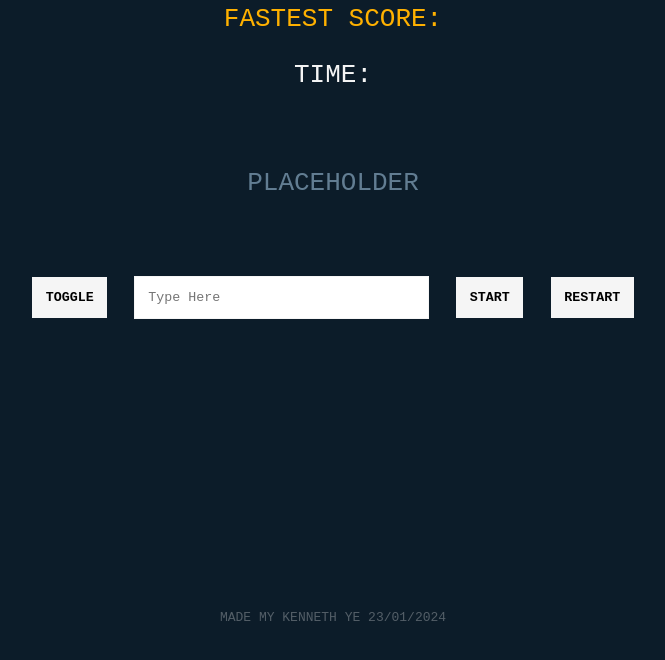
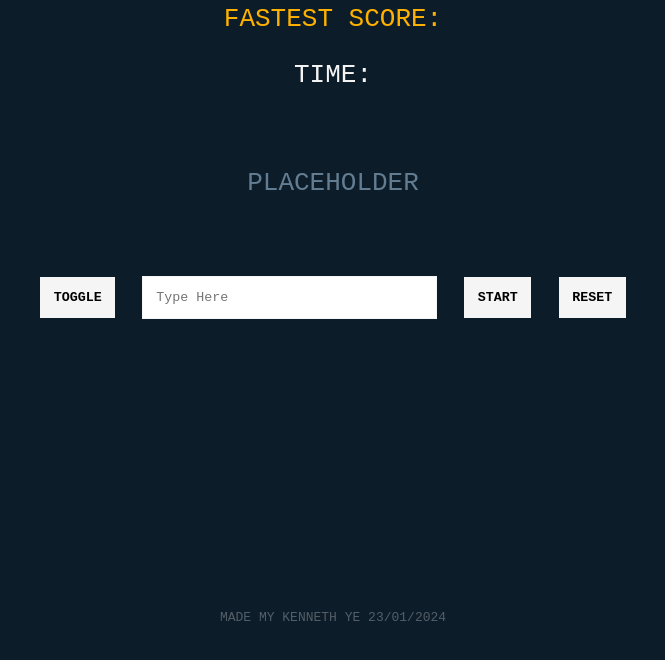
Before and after one commit to Itsm3Kenneth/Monkey-Type-Clone, a plain HTML site: page index.html in a window 1280 px wide. Shown: the part 116-776 px from the top of the page, without its empty margins (307-972 px from the left). Drawn offline with Linux system fonts and the light colour scheme.

```diff
--- a/index.html
+++ b/index.html
@@ -16,7 +16,7 @@
       <button class="toggle">TOGGLE</button>
       <input type="text" class="input-feild" placeholder="Type Here" />
       <button class="start">START</button>
-      <button class="restart">RESTART</button>
+      <button class="restart">RESET</button>
     </div>
     <p class="author">MADE MY KENNETH YE 23/01/2024</p>
     <script src="index.js"></script>
```
Also changed, not shown: 1 other file.
